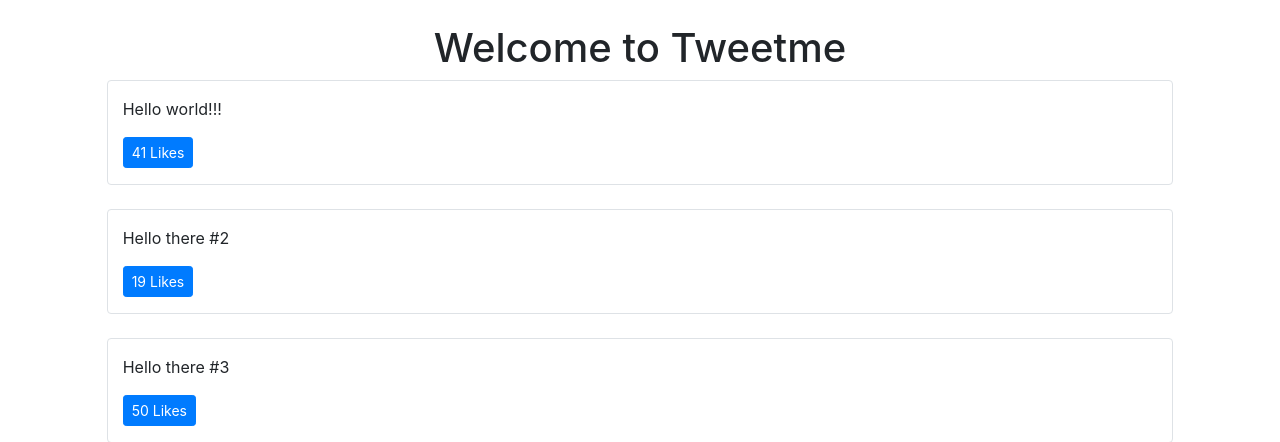
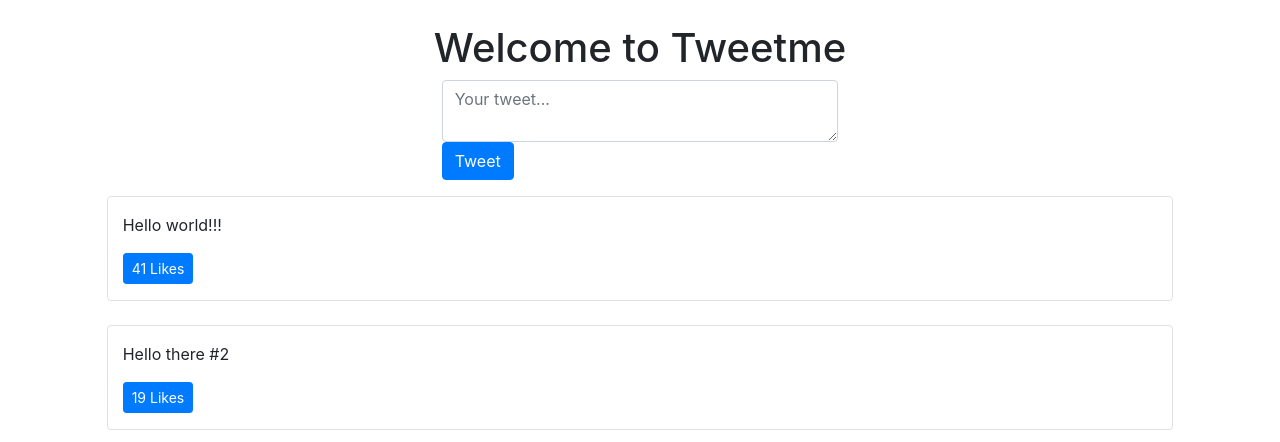
Before and after one commit to Slavyana-c/tweetme, a Django app: page / in a window 1280 px wide. Shown: the part 56-498 px from the top of the page. Run offline with Django 3.2, Linux system fonts and the light colour scheme; data comes from the database, SQL or seed files in the repository; both versions use the stored data as it was after the commit; some libraries are stand-ins or nearby versions.

Commit message:
Updated create tweet form

```diff
--- a/templates/pages/home.html
+++ b/templates/pages/home.html
@@ -12,6 +12,17 @@
         </div>
     </div>
 
+    <div class="row mb-3">
+        <div class="col-md-4 mx-auto col-10">
+            <form class="form" method="POST" action="/create-tweet">
+                {% csrf_token %}
+                <input type="hidden" value="/" name="next"/>
+                <textarea class="form-control" name="content" placeholder="Your tweet..."></textarea>
+                <button type="submit" class="btn btn-primary">Tweet</button>
+
+            </form>
+        </div>
+    </div>
 
 
     <div class="row" id="tweets">
--- a/tweetme/settings.py
+++ b/tweetme/settings.py
@@ -24,7 +24,7 @@ SECRET_KEY = '04+k8dz^v_m1b4n1v6ne%ih6wm656*i76w!+f^3w46i432wi2='
 # SECURITY WARNING: don't run with debug turned on in production!
 DEBUG = True
 
-ALLOWED_HOSTS = []
+ALLOWED_HOSTS = ['127.0.0.1', 'mydomain.com']
 
 
 # Application definition
--- a/tweets/views.py
+++ b/tweets/views.py
@@ -1,10 +1,14 @@
 import random
 
+from django.conf import settings
 from django.http import HttpResponse, Http404, JsonResponse
-from django.shortcuts import render
+from django.shortcuts import render, redirect
+from django.utils.http import is_safe_url
 
 from .forms import TweetForm
 from .models import Tweet
+
+ALLOWED_HOSTS= settings.ALLOWED_HOSTS
 
 
 def home_view(request, *args, **kwargs):
@@ -13,10 +17,13 @@ def home_view(request, *args, **kwargs):
 
 def tweet_create_view(request, *args, **kwargs):
     form = TweetForm(request.POST or None)
+    next_url = request.POST.get("next")
     if form.is_valid():
         obj = form.save(commit=False)
         # do other form related logic
         obj.save()
+        if next_url is not None and is_safe_url(next_url, ALLOWED_HOSTS):
+            return redirect(next_url)
         form = TweetForm()
 
     return render(request, 'components/form.html', context={"form": form})
```
Also changed, not shown: db.sqlite3, tweetme/urls.py (line endings or trailing spaces), tweets/forms.py (line endings or trailing spaces).
